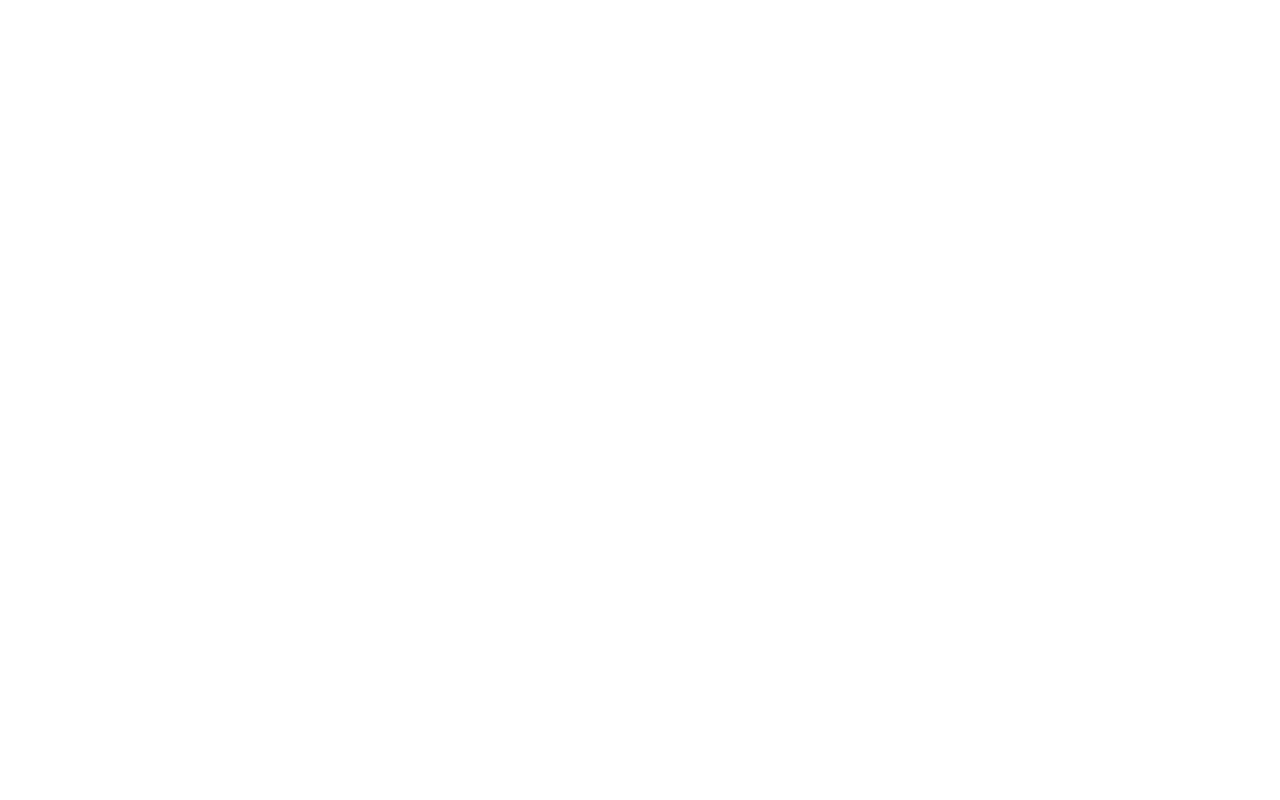
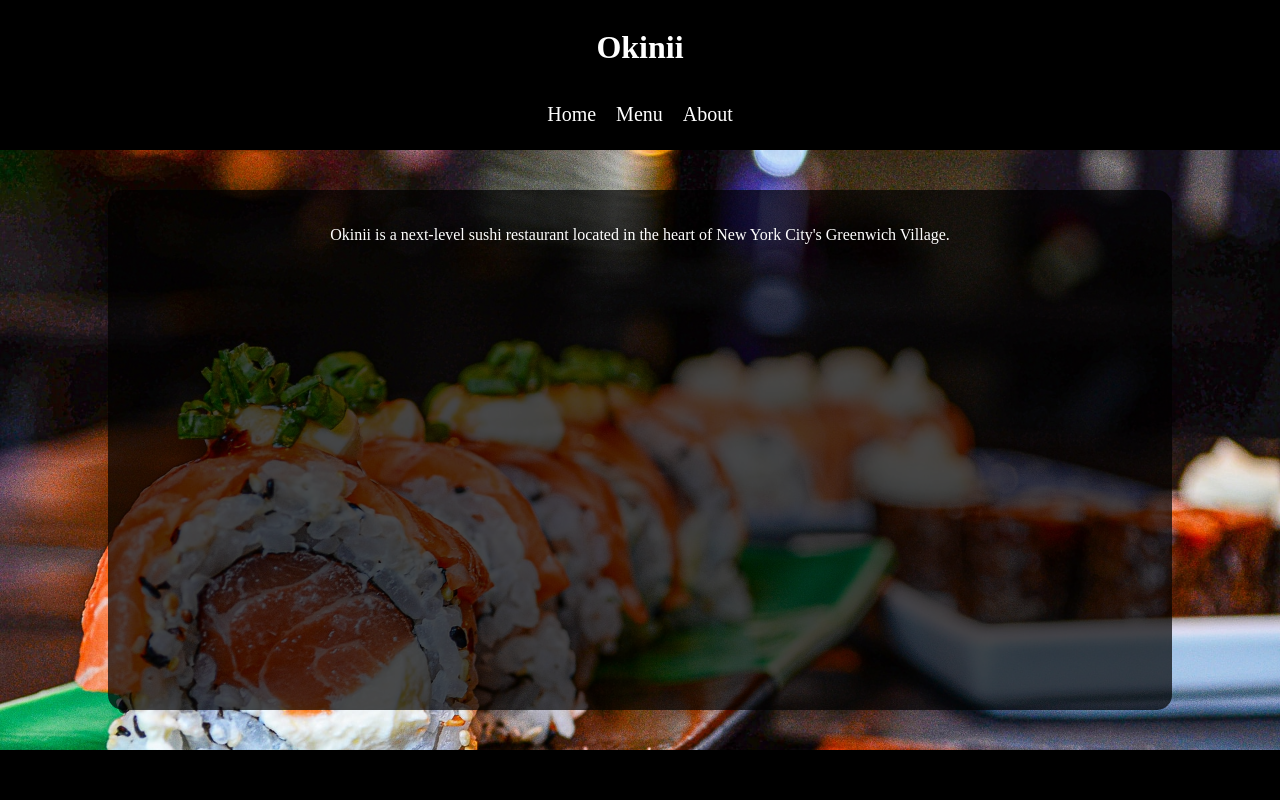
Before and after one commit to justin-gallo/restaurant-homepage, a website built with webpack: page dist/index.html in a window 1280 px wide. Built offline with Linux system fonts and the light colour scheme.

Commit message:
Format home page & add background image

```diff
--- a/src/index.js
+++ b/src/index.js
@@ -1,3 +1 @@
 import './styles.css';
-
-alert("It works!");
--- a/src/styles.css
+++ b/src/styles.css
@@ -0,0 +1,69 @@
+html, body {
+    margin: 0;
+    height: 100%;
+}
+
+#content {
+    background-color: black;
+    width: 100%;
+    height: 100%;
+    margin: 0;
+    padding: 0;
+    display: grid;
+    grid-template-rows: 150px 1fr 50px;
+}
+
+header {
+    display: flex;
+    flex-direction: column;
+    justify-content: center;
+    align-items: center;
+}
+
+ul {
+    display: flex;
+    justify-content: center;
+    align-items: center;
+    gap: 20px;
+    padding: 0;
+}
+
+li {
+    list-style-type: none;
+    font-size: 20px;
+    color: white;
+}
+
+h1 {
+    color: white;
+}
+
+main {
+    background: url(./sushi.jpg);
+    background-size: cover;
+    display: flex;
+    justify-content: center;
+    align-items: center;
+}
+
+#homeCard {
+    background-color: rgba(0, 0, 0, 0.7);
+    width: 80%;
+    height: 80%;
+    padding: 20px;
+    display: flex;
+    align-items: flex-start;
+    justify-content: center;
+    border-radius: 15px;
+}
+
+p {
+    color: white;
+    word-break: normal;
+    white-space: normal;
+    text-align: center;
+}
+
+footer {
+    color: white;
+}
--- a/webpack.config.js
+++ b/webpack.config.js
@@ -10,9 +10,13 @@ module.exports = {
   module: {
       rules: [
           {
-              test: /\.css$/i,
-              use: ['style-loader', 'css-loader'],
+            test: /\.css$/i,
+            use: ['style-loader', 'css-loader'],
           },
+          {
+            test: /\.(png|svg|jpg|jpeg|gif)$/i,
+            type: 'asset/resource',
+          }
       ],
   },
 };
```
Also changed, not shown: dist/35583e105e923052dd10.jpg (added), dist/index.html, dist/main.js, src/sushi.jpg (added).
